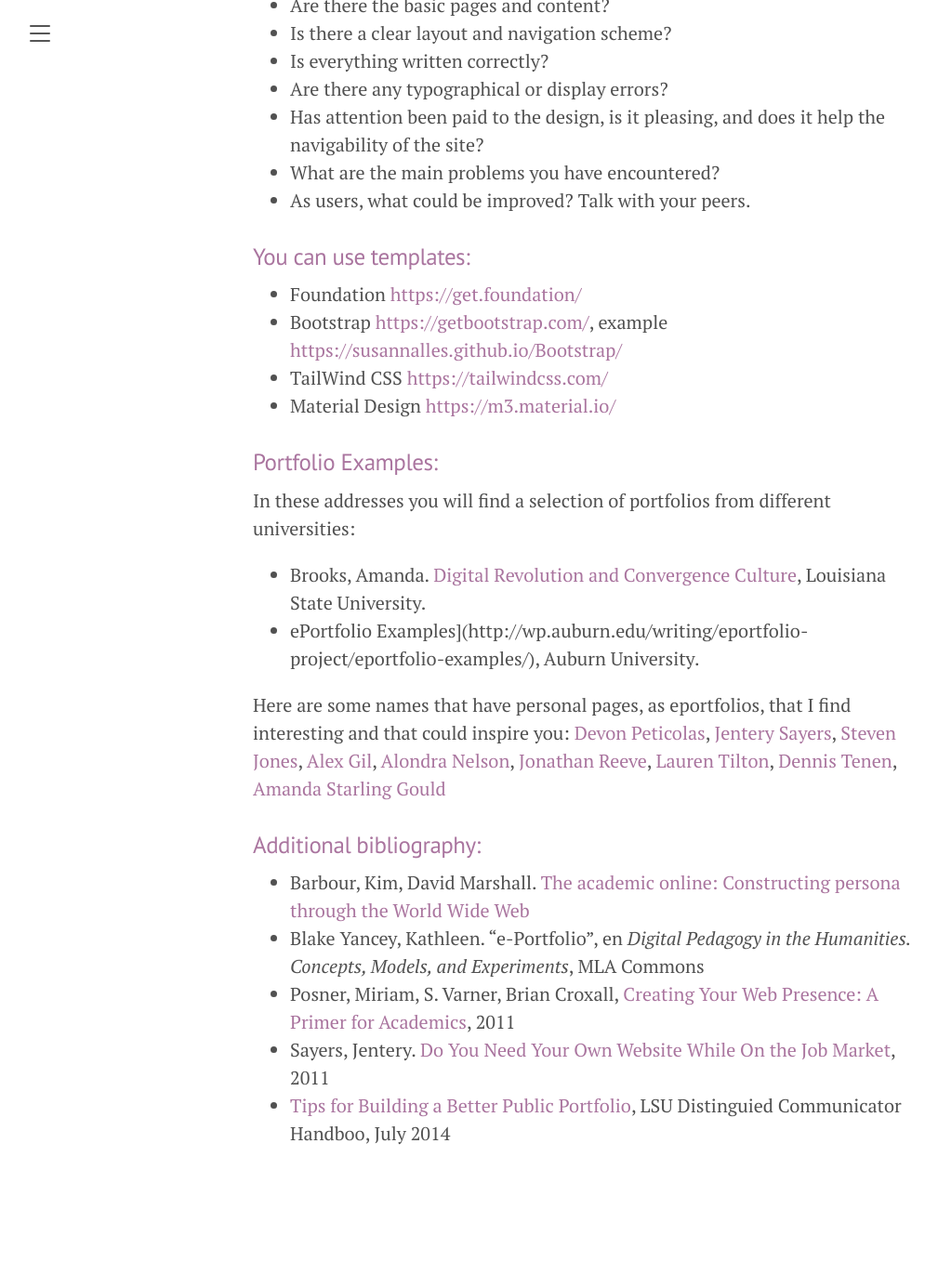
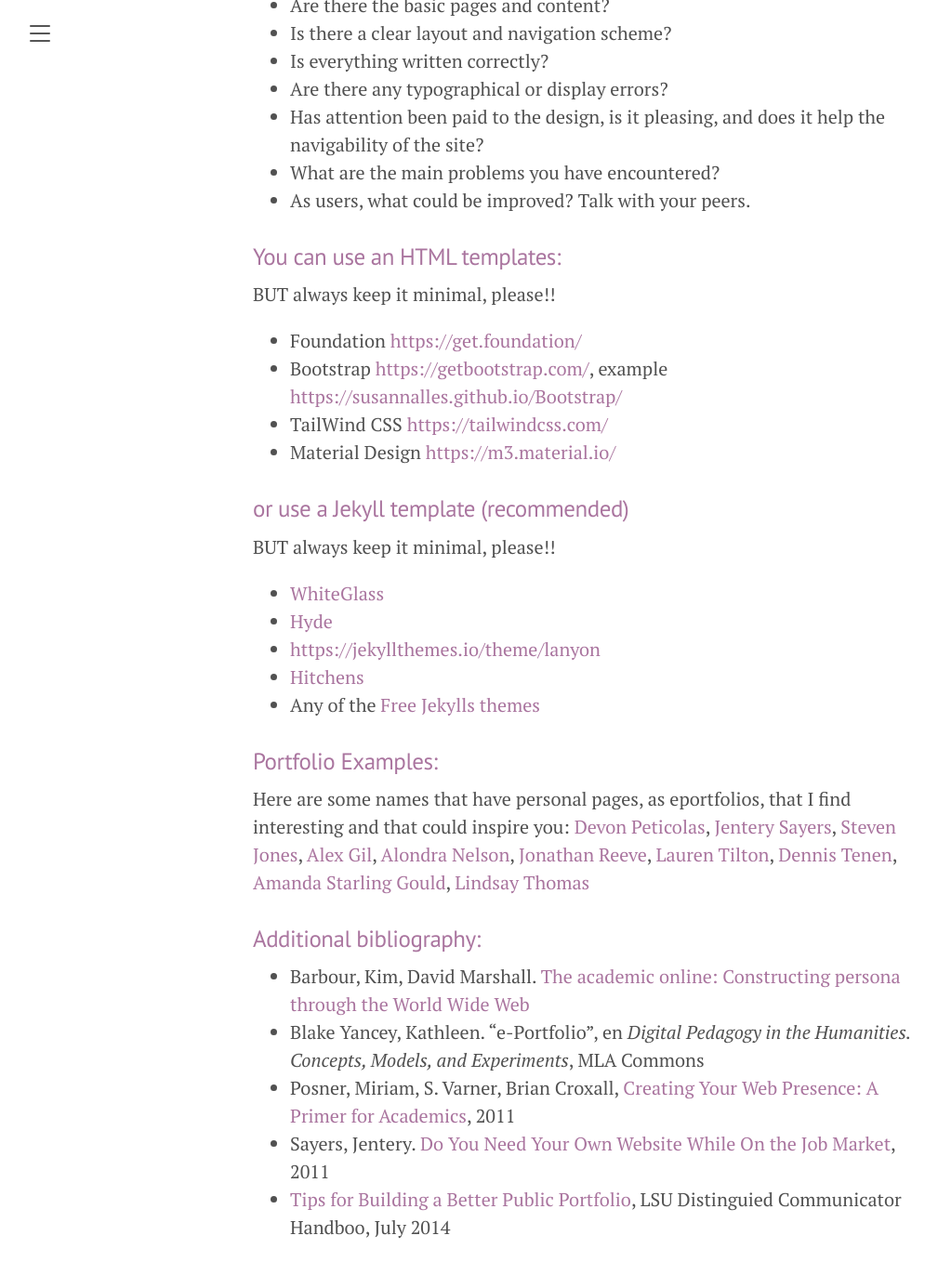
Before and after one commit to susannalles/DHPracticum_Spring23, a Jekyll site: the page built from exercises/4.PortfoliosSamples.md, in a window 1280 px wide and 1400 px high, scrolled down 1523 px. Shown: the top 1372 px of the window at 93% size, without its empty margins (8-1017 px from the left). Built offline with Jekyll 4.4.1, drawn with Linux system fonts in a browser that asks for light colours; before the commit the page ends 2838 px from its top, so only the background shows below that.

Commit message:
Update 4.PortfoliosSamples.md

```diff
--- a/exercises/4.PortfoliosSamples.md
+++ b/exercises/4.PortfoliosSamples.md
@@ -43,21 +43,28 @@ Some of the topics we will focus on will be:
 - What are the main problems you have encountered?
 - As users, what could be improved? Talk with your peers.
 
-### You can use templates:
+### You can use an HTML templates:
+
+BUT always keep it minimal, please!!
 
 - Foundation <https://get.foundation/>
 - Bootstrap <https://getbootstrap.com/>, example <https://susannalles.github.io/Bootstrap/>
 - TailWind CSS <https://tailwindcss.com/>
 - Material Design <https://m3.material.io/>
 
+### or use a Jekyll template (recommended)
+
+BUT always keep it minimal, please!!
+
+- [WhiteGlass](https://github.com/yous/whiteglass)
+- [Hyde](https://jekyllthemes.io/theme/hyde)
+- [https://jekyllthemes.io/theme/lanyon](https://jekyllthemes.io/theme/lanyon)
+- [Hitchens](https://jekyllthemes.io/theme/hitchens)
+- Any of the [Free Jekylls themes](https://jekyllthemes.io/free)
+
 ### Portfolio Examples:
 
-In these addresses you will find a selection of portfolios from different universities:
-
-* Brooks, Amanda. [Digital Revolution and Convergence Culture](http://amb14m.wixsite.com/digirevo), Louisiana State University.
-* ePortfolio Examples](http://wp.auburn.edu/writing/eportfolio-project/eportfolio-examples/), Auburn University.
-
-Here are some names that have personal pages, as eportfolios, that I find interesting and that could inspire you: [Devon Peticolas](http://peticol.as/), [Jentery Sayers](https://jntry.work/), [Steven Jones](https://stevenejones.org/), [Alex Gil](https://www.elotroalex.com/), [Alondra Nelson](http://www.alondranelson.com/), [Jonathan Reeve](http://jonreeve.com/), [Lauren Tilton](https://www.laurentilton.com/), [Dennis Tenen](http://denten.plaintext.in/), [Amanda Starling Gould](https://amandastarlinggould.com/)
+Here are some names that have personal pages, as eportfolios, that I find interesting and that could inspire you: [Devon Peticolas](http://peticol.as/), [Jentery Sayers](https://jntry.work/), [Steven Jones](https://stevenejones.org/), [Alex Gil](https://www.elotroalex.com/), [Alondra Nelson](http://www.alondranelson.com/), [Jonathan Reeve](http://jonreeve.com/), [Lauren Tilton](https://www.laurentilton.com/), [Dennis Tenen](http://denten.plaintext.in/), [Amanda Starling Gould](https://amandastarlinggould.com/), [Lindsay Thomas](https://lindsaythomas.net/)
 
 
 ### Additional bibliography:
```
